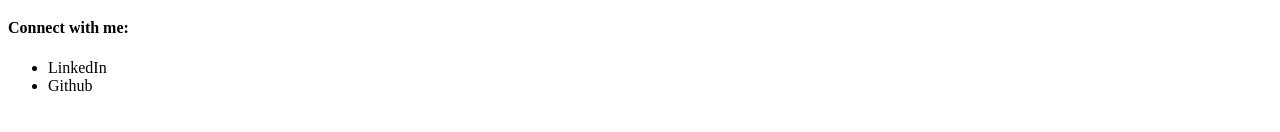
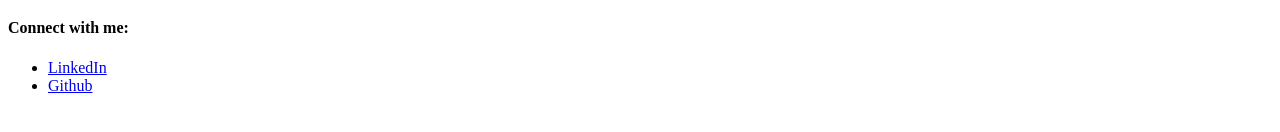
Before and after one commit to chil-t/podcast-player, a Next.js app in the folder app/: page /about in a window 1280 px wide. Shown: the part 486-618 px from the top of the page. Built offline with nearby package versions, Linux system fonts and the light colour scheme.

Commit message:
Add links to external sites

```diff
--- a/app/src/pages/about.tsx
+++ b/app/src/pages/about.tsx
@@ -19,8 +19,12 @@
 
     <h4>Connect with me:</h4>
     <ul>
-      <li>LinkedIn</li>
-      <li>Github</li>
+      <li>
+        <a href="https://www.linkedin.com/in/tom-childress/" target="_blank" rel="noopener noreferrer">LinkedIn</a>
+      </li>
+      <li>
+        <a href="https://github.com/chil-t" target="_blank" rel="noopener noreferrer">Github</a>
+      </li>
     </ul>
   </>
   )
```
